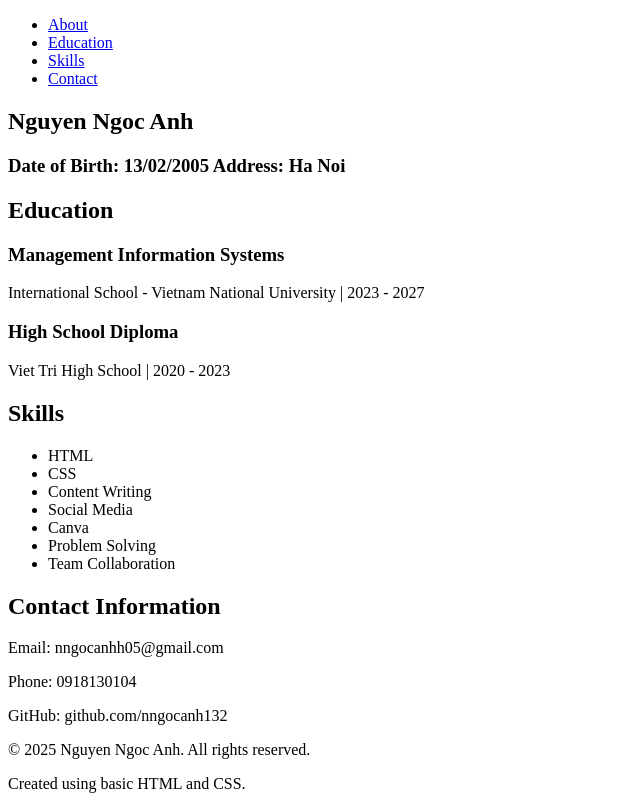
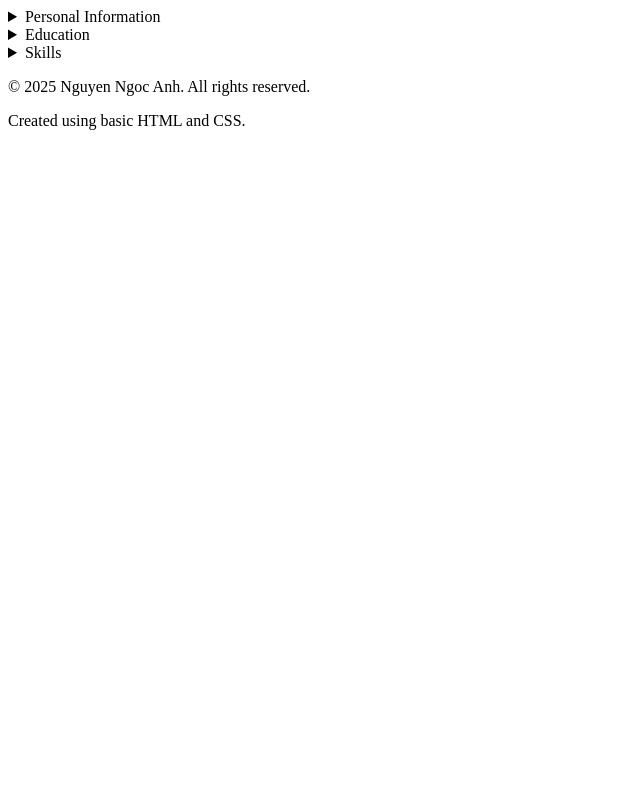
Before and after one commit to nngocanh132/nngocanh132.github.io, a plain HTML site: page my_cv/my_cv.html in a window 1280 px wide. Shown: the whole page, without its empty margins (0-640 px from the left). Drawn offline with Linux system fonts and the light colour scheme.

Commit message:
Update my_cv.html

```diff
--- a/my_cv/my_cv.html
+++ b/my_cv/my_cv.html
@@ -1,43 +1,37 @@
 <!DOCTYPE html>
-<html lang="en">
+<html lang="vi">
 <head>
-  <meta charset="UTF-8" />
-  <meta name="viewport" content="width=device-width, initial-scale=1.0" />
-  <title>Nguyen Ngoc Anh - CV</title>
-  <link rel="stylesheet" href="style.css" />
+  <meta charset="UTF-8">
+  <title>CV - Nguyen Ngoc Anh</title>
 </head>
 <body>
 
-  <!-- Navigation -->
-  <nav>
+  <!-- About Section -->
+  <details>
+    <summary>Personal Information</summary>
     <ul>
-      <li><a href="#about">About</a></li>
-      <li><a href="#education">Education</a></li>
-      <li><a href="#skills">Skills</a></li>
-      <li><a href="#contact">Contact</a></li>
+      <li>Name: Nguyen Ngoc Anh</li>
+      <li>Date of birth: 13/02/2005</li>
+      <li>Phone: 0918130104</li>
+      <li>Email: nngocanhh05@gmail.com</li>
+      <li>Address: Ha Noi</li>
     </ul>
-  </nav>
-
-  <!-- About Section -->
-  <section id="about">
-    <h1>Nguyen Ngoc Anh</h1>
-    <h3>Date of Birth: 13/02/2005
-        Address: Ha Noi</h3>
-  </section>
+  </details>
 
   <!-- Education Section -->
-  <section id="education">
-    <h2>Education</h2>
-    <h3>Management Information Systems</h3>
-    <p>International School - Vietnam National University | 2023 - 2027</p>
+     <details>
+    <summary>Education</summary>
+    <ul>
+      <li>International School - Vietnam National University | 2023 - 2027</li>
+      <li>Management Information Systems</li>
 
-    <h3>High School Diploma</h3>
-    <p>Viet Tri High School | 2020 - 2023</p>
-  </section>
+      <li>Viet Tri High School | 2020 - 2023</li>
+    </ul>
+  </details>
 
   <!-- Skills Section -->
-  <section id="skills">
-    <h2>Skills</h2>
+   <details>
+    <summary>Skills</summary>
     <ul>
       <li>HTML</li>
       <li>CSS</li>
@@ -47,15 +41,7 @@
       <li>Problem Solving</li>
       <li>Team Collaboration</li>
     </ul>
-  </section>
-
-  <!-- Contact Section -->
-  <section id="contact">
-    <h2>Contact Information</h2>
-    <p>Email: nngocanhh05@gmail.com</p>
-    <p>Phone: 0918130104</p>
-    <p>GitHub: github.com/nngocanh132</p>
-  </section>
+   </details>
 
   <!-- Footer -->
   <footer>
```
